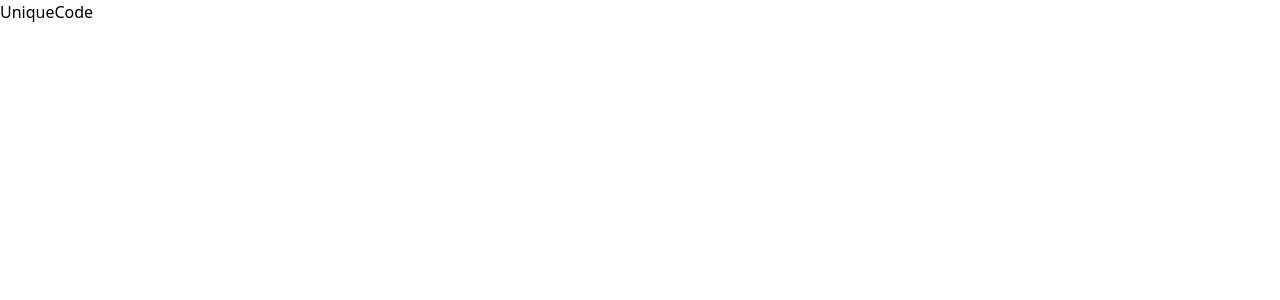
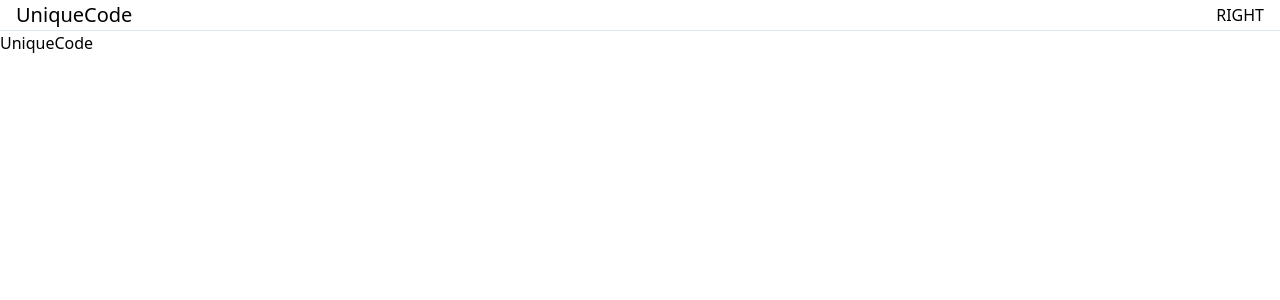
Before and after one commit to paring-chan/UniqueCode-WebSite, a Nuxt app: page / in a window 1280 px wide. Shown: the top 300 px of the page. Built offline with nearby package versions, Linux system fonts and the light colour scheme.

Commit message:
feat: basic header

```diff
--- a/components/Header.vue
+++ /dev/null
@@ -1,7 +0,0 @@
-<template>
-  <div>헤더!</div>
-</template>
-
-<script>
-export default {}
-</script>
--- /dev/null
+++ b/components/LayoutHeader.vue
@@ -0,0 +1,11 @@
+<template>
+  <div class="border-b h-14 flex px-4" style="align-items: center">
+    <div class="text-xl">UniqueCode</div>
+    <div class="flex-grow" />
+    RIGHT
+  </div>
+</template>
+
+<script>
+export default {}
+</script>
--- a/layouts/default.vue
+++ b/layouts/default.vue
@@ -1,5 +1,6 @@
 <template>
   <div>
+    <layout-header />
     <Nuxt />
   </div>
 </template>
```
